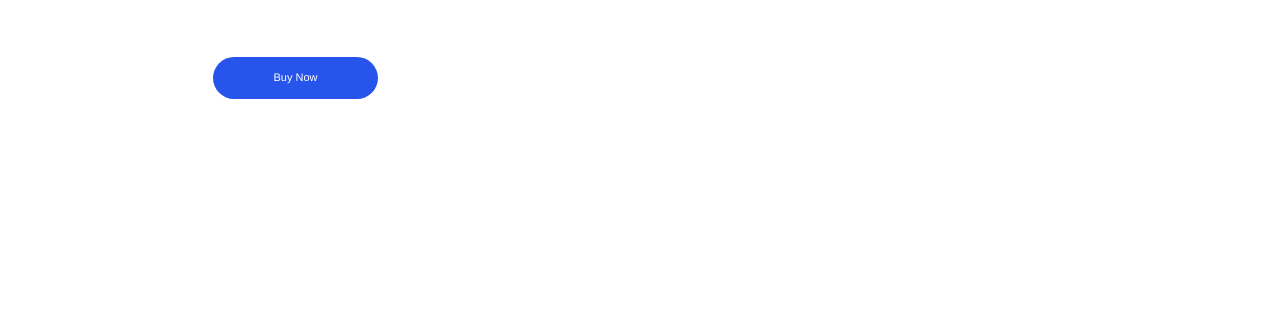
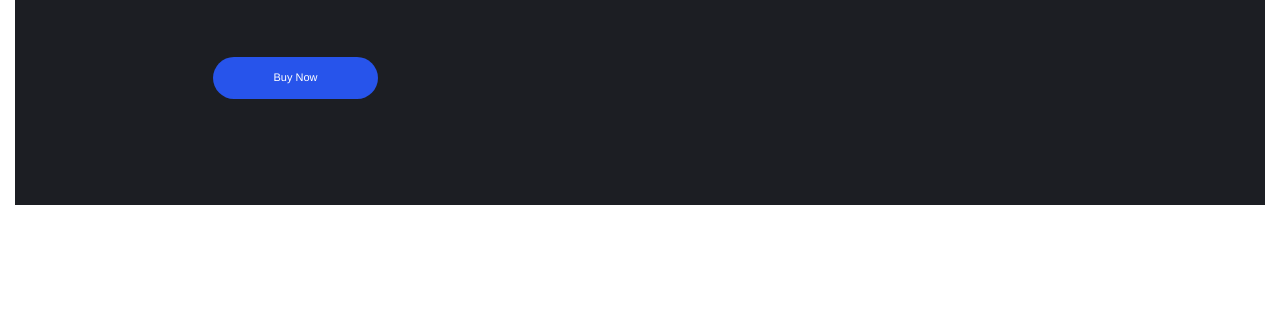
Before and after one commit to yan-imaev/yan-imaev.github.io, a plain HTML site: page index.html in a window 1280 px wide. Shown: the part 470-800 px from the top of the page. Drawn offline with nearby package versions, Linux system fonts and the light colour scheme.

Commit message:
Update style.css

```diff
--- a/css/style.css
+++ b/css/style.css
@@ -139,7 +139,7 @@ img{
 }
 
 .main__bg {
-    background-image: url(image/placeholder.jpg);
+    background-color: #1c1e23;
     height: 500px;
 }
 
```
